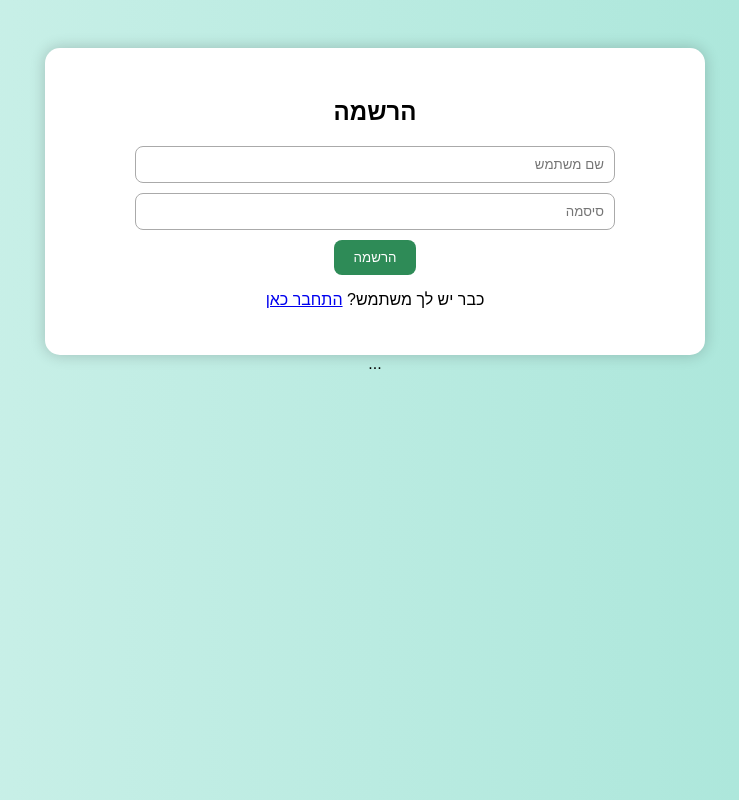
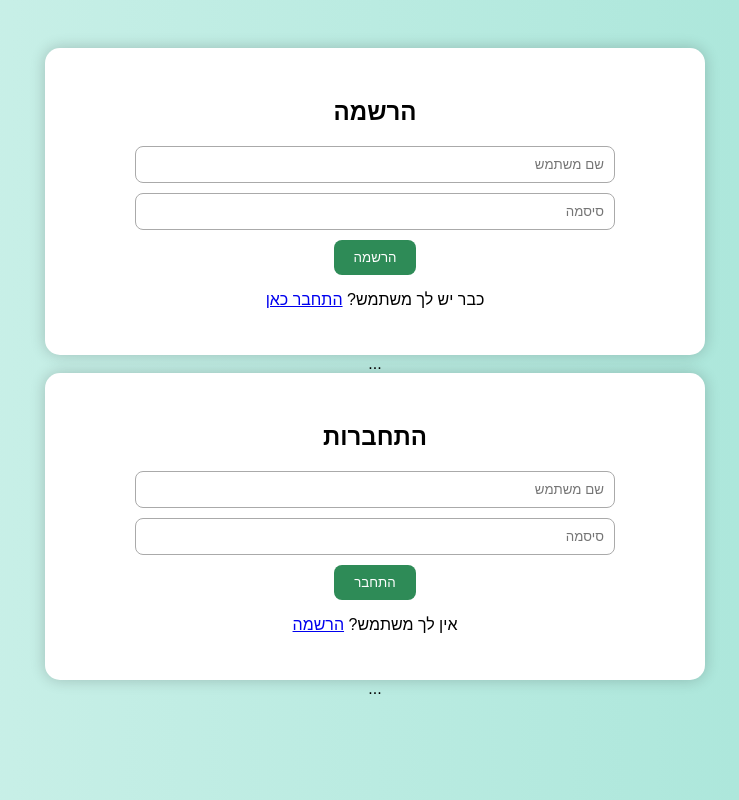
Before and after one commit to Ilay123O/myFamily, a plain HTML site: page index.html in a window 1280 px wide. Shown: the whole page, without its empty margins (265-1004 px from the left). Drawn offline with Linux system fonts and the light colour scheme.

Commit message:
Update index.html

```diff
--- a/index.html
+++ b/index.html
@@ -21,3 +21,32 @@
   ...
   <script src="script.js"></script>
 </body>
+
+
+
+
+
+
+<div class="container">
+  <h2>התחברות</h2>
+  <input type="text" id="login-username" placeholder="שם משתמש">
+  <input type="password" id="login-password" placeholder="סיסמה">
+  <button onclick="login()">התחבר</button>
+  <p id="login-message" class="message"></p>
+  <p>אין לך משתמש? <a href="index.html">הרשמה</a></p>
+</div>
+
+<head>
+  <meta charset="UTF-8" />
+  <title>...</title>
+  <link rel="stylesheet" href="style.css" />
+</head>
+
+
+
+
+
+<body>
+  ...
+  <script src="script.js"></script>
+</body>
```
